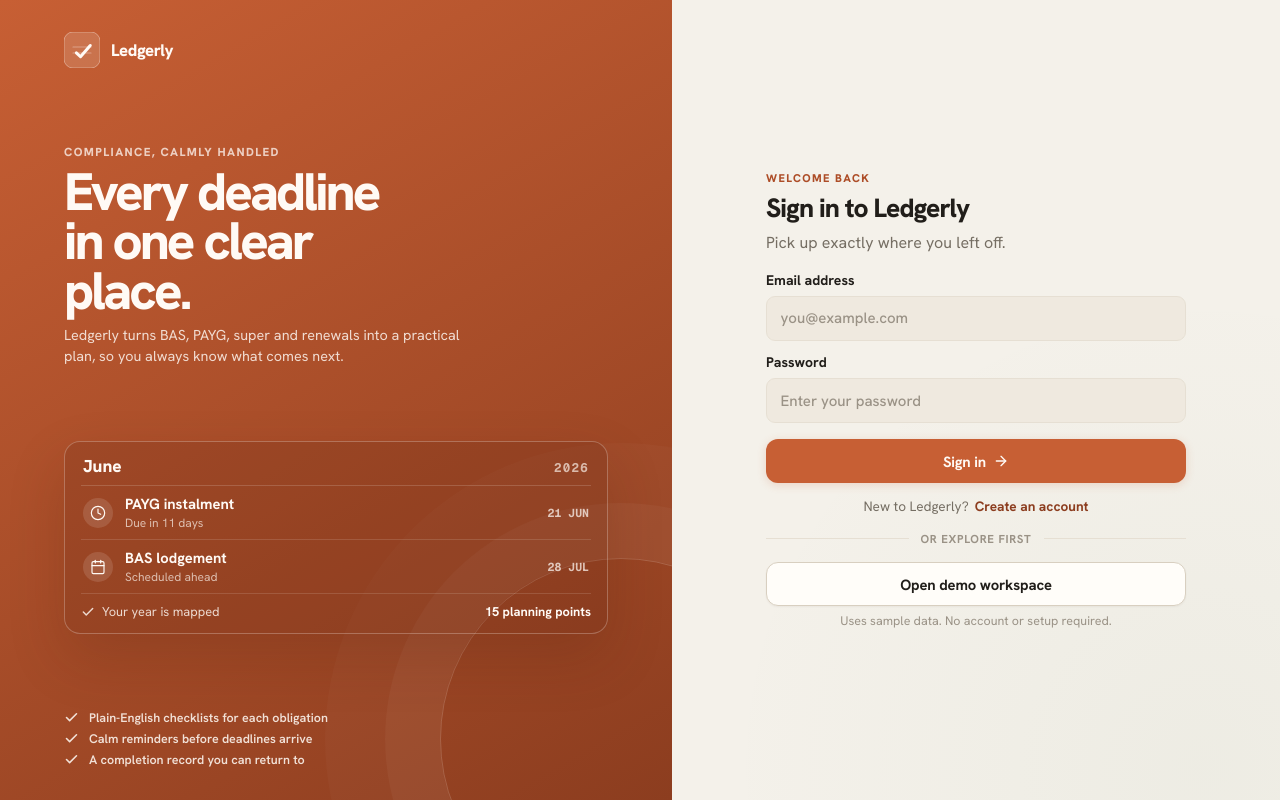
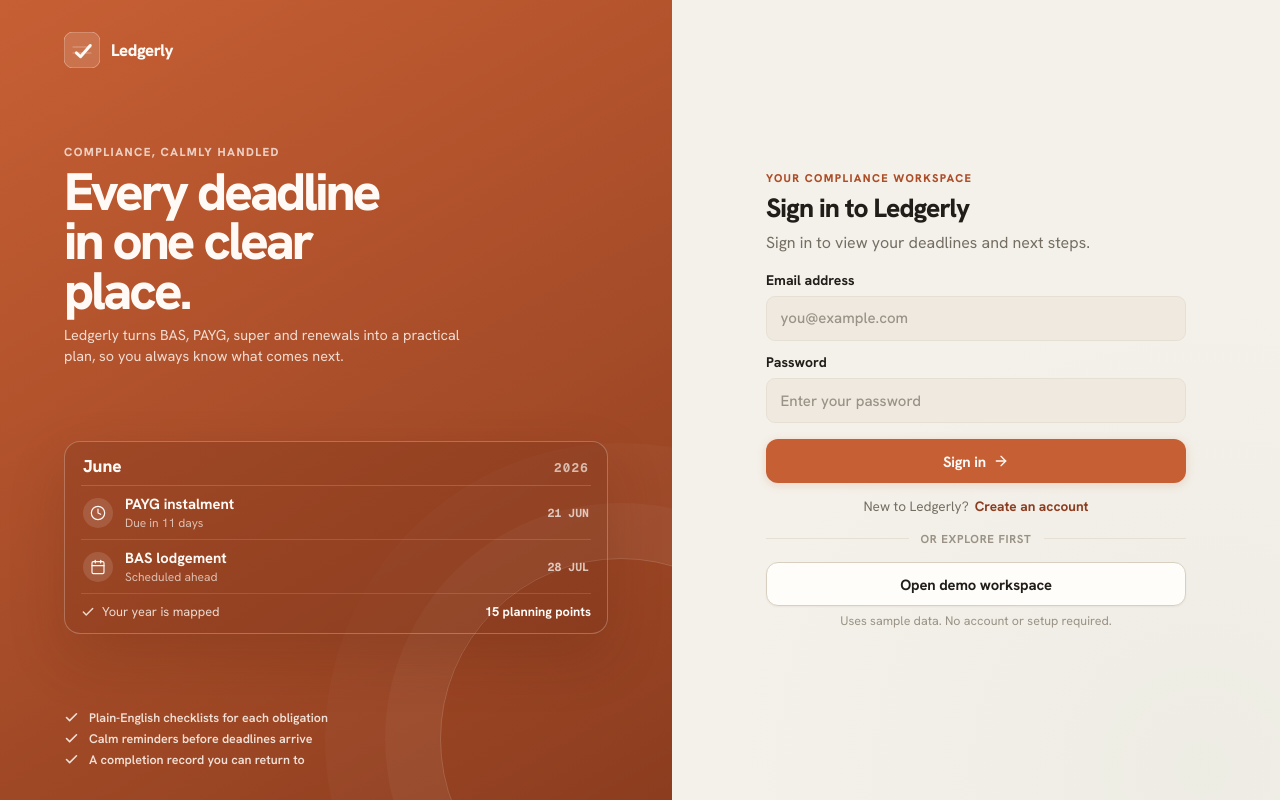
Before and after one commit to Md-Maruf-Billah/Ledgerly, a React (Vite) app: page / in a window 1280 px wide. Built offline with nearby package versions, Linux system fonts and the light colour scheme; no server answers.

Commit message:
Use neutral landing page welcome copy

```diff
--- a/src/components/LoginScreen.jsx
+++ b/src/components/LoginScreen.jsx
@@ -105,11 +105,11 @@
             <span>Ledgerly</span>
           </div>
 
-          <p className="eyebrow">{mode === 'signin' ? 'Welcome back' : 'Start your calendar'}</p>
+          <p className="eyebrow">{mode === 'signin' ? 'Your compliance workspace' : 'Start your calendar'}</p>
           <h2>{mode === 'signin' ? 'Sign in to Ledgerly' : 'Create your account'}</h2>
           <p className="login-subtitle">
             {mode === 'signin'
-              ? 'Pick up exactly where you left off.'
+              ? 'Sign in to view your deadlines and next steps.'
               : 'Set up your compliance workspace in a few minutes.'}
           </p>
 
```
